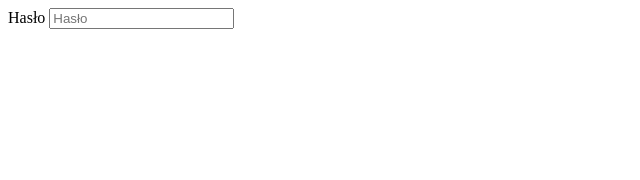
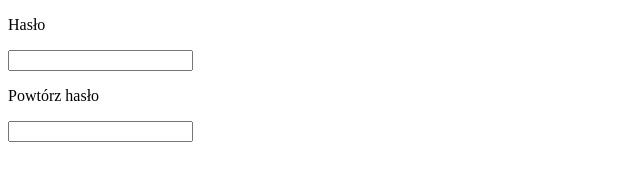
Before and after one commit to jakub-slowinski/password-19-2, a plain HTML site: page index.html in a window 1280 px wide. Shown: the whole page, without its empty margins (0-640 px from the left). Drawn offline with Linux system fonts and the light colour scheme.

Commit message:
pierwsze podejscie

```diff
--- a/checkPass.js
+++ b/checkPass.js
@@ -0,0 +1,39 @@
+function checkPass() {
+
+    let password1 = document.getElementById("pass1").value;
+    let password2 = document.getElementById("pass2").value;
+    const lowCase = /[a-z]/;
+    const upCase = /[A-Z]/;
+    const specCase = /[]/;
+
+
+    if (password1.length < 8) {
+        document.getElementById("tooShort").style.color = "red";
+        document.getElementById("tooShort").innerHTML = "<br> Za krótkie hasło. Min. 8 znaków";
+    } else {
+        document.getElementById("tooShort").innerHTML = "";
+    }
+
+    if (password1 != password2) {
+        document.getElementById("differentPass").style.color = "red";
+        document.getElementById("differentPass").innerHTML = "<br> Hasła różnią się od siebie!";
+    } else {
+        document.getElementById("differentPass").innerHTML = "";
+    }
+
+    if (!lowCase.test(password1)) {
+        document.getElementById("minimumOneLowercase").style.color = "red";
+        document.getElementById("minimumOneLowercase").innerHTML = "<br> Minimum 1 mała litera!";
+    } else {
+        document.getElementById("minimumOneLowercase").innerHTML = "";
+    }
+
+
+    if (!upCase.test(password1)) {
+        document.getElementById("minimumOneUppercase").style.color = "red";
+        document.getElementById("minimumOneUppercase").innerHTML = "<br> Minimum 1 duża litera!";
+    } else {
+        document.getElementById("minimumOneUppercase").innerHTML = "";
+    }
+
+}
--- a/index.html
+++ b/index.html
@@ -8,12 +8,20 @@
 </head>
 
 <body>
-    <main class="container-lg">
-        <div class="mb-3">
-            <label for="pass" class="form-label">Hasło</label>
-            <input type="password" class="form-control" id="pass" placeholder="Hasło">
-        </div>
-    </main>
+    <div>
+        <p>Hasło</p>
+        <input type="password" id="pass1" onkeyup="checkPass();">
+        <span id="tooShort"></span>
+        <span id="minimumOneLowercase"></span>
+        <span id="minimumOneUppercase"></span>
+        <span id="minimumOneSpecialcase"></span>
+    </div>
+    <div>
+        <p>Powtórz hasło</p>
+        <input type="password" id="pass2" onkeyup="checkPass();">
+        <span id="differentPass"></span>
+    </div>
+    <script src="checkPass.js"></script>
 </body>
 
 </html>
```
